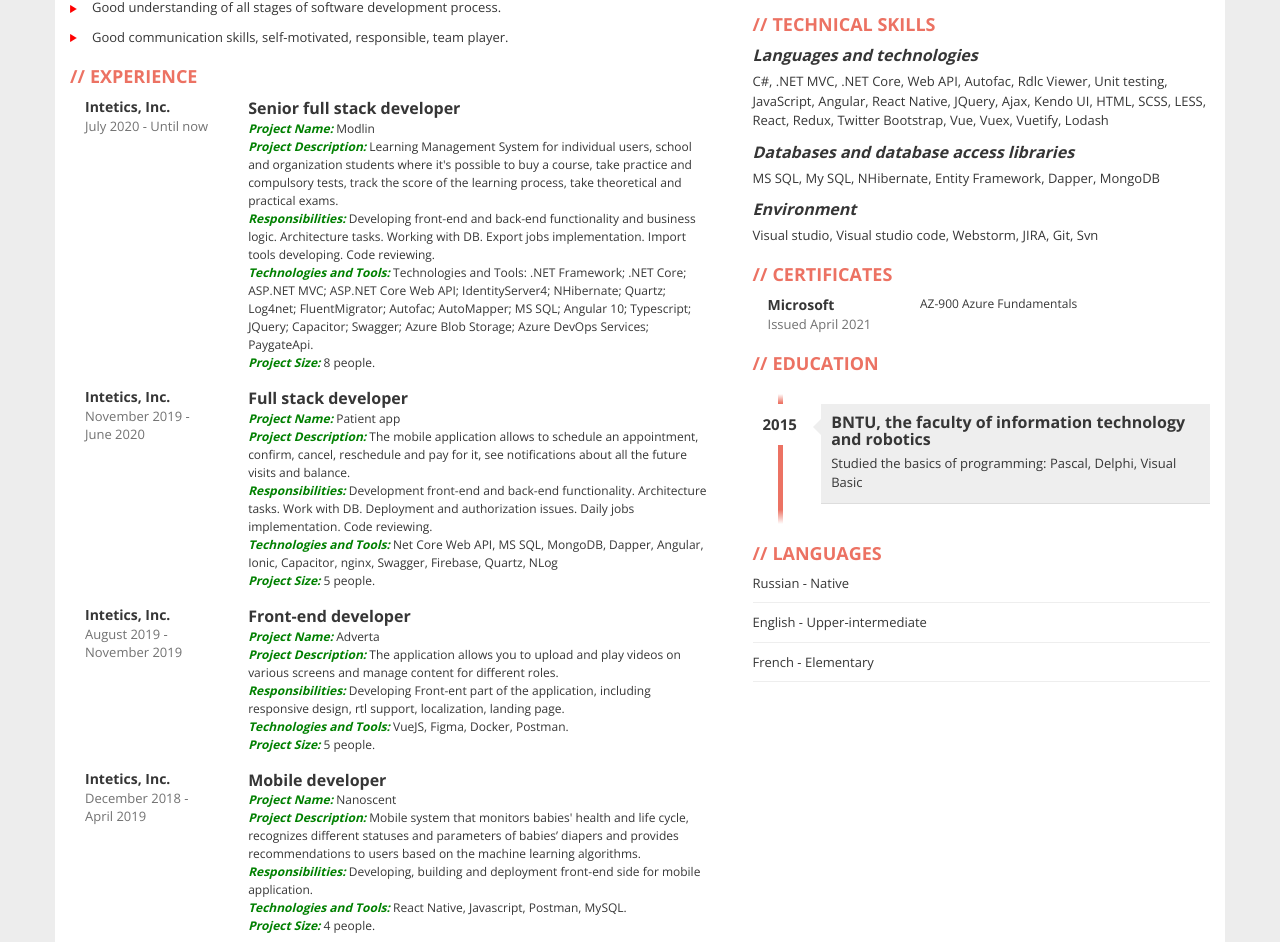
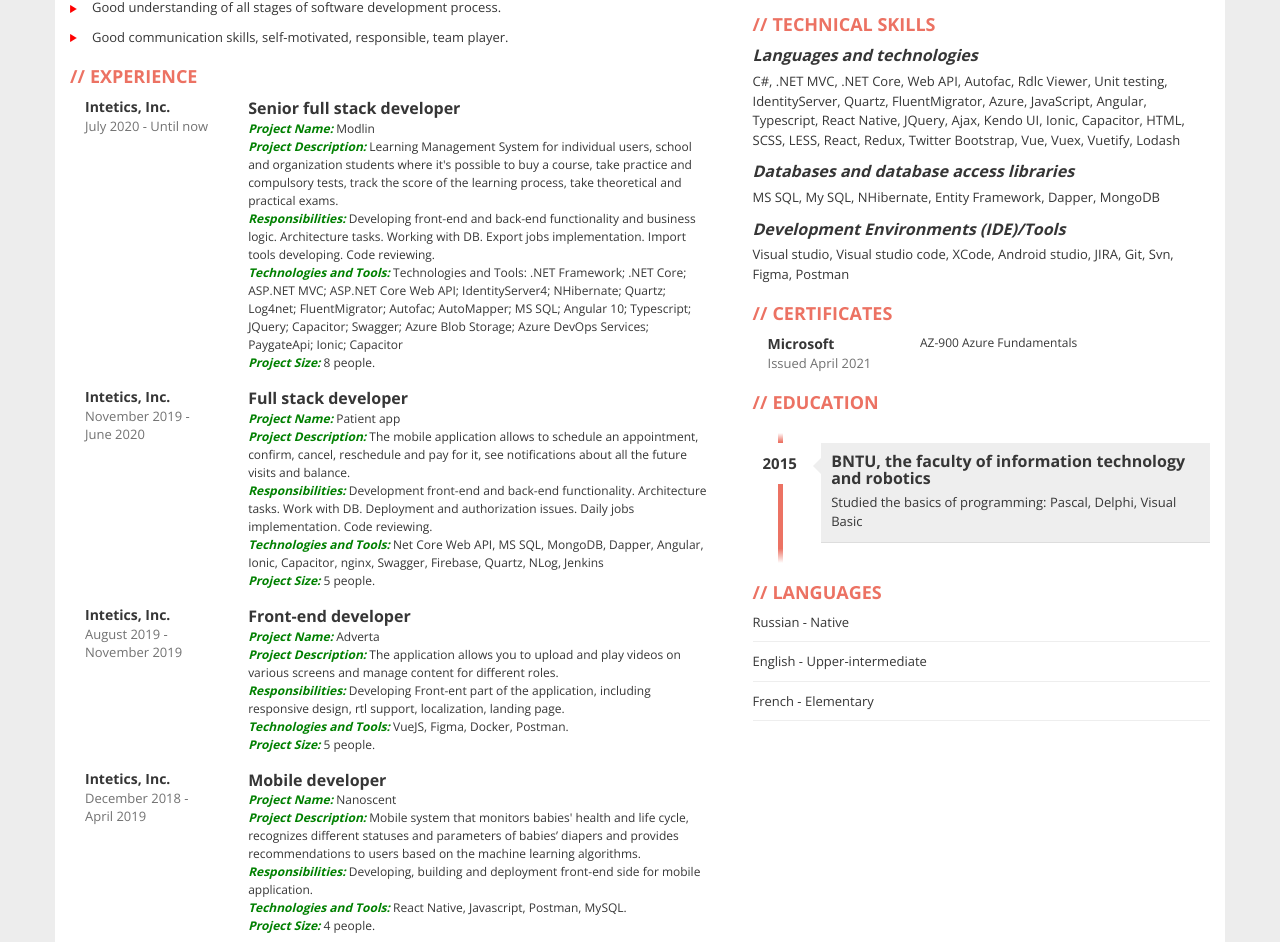
Before and after one commit to MashaKazachenok/MashaKazachenok.github.io, a plain HTML site: page index.html in a window 1280 px wide. Shown: the part 486-1428 px from the top of the page. Drawn offline with nearby package versions, Linux system fonts and the light colour scheme.

Commit message:
update skills

```diff
--- a/index.html
+++ b/index.html
@@ -16,7 +16,7 @@
             <div class="col-xs-12">
                 <div id="photo-header" class="text-center">
                     <div id="photo">
-                        <img src="images/avatar.png" alt="avatar">
+                        <img src="images/avatar.jpg" alt="avatar">
                     </div>
                     <div id="text-header">
                         <h1>Hi,<br> my name is <span>Maria Kazachenok</span> and this is my resume!</h1>
@@ -54,7 +54,7 @@
                                <div><span class="title">Project Name: </span>Modlin</div>
                                <div><span class="title">Project Description: </span>Learning Management System for individual users, school and organization students where it's possible to buy a course, take practice and compulsory tests, track the score of the learning process, take theoretical and practical exams.</div>
                                <div><span class="title">Responsibilities: </span>Developing front-end and back-end functionality and business logic. Architecture tasks. Working with DB. Export jobs implementation. Import tools developing. Code reviewing.</div>
-                               <div><span class="title">Technologies and Tools: </span>Technologies and Tools: .NET Framework; .NET Core; ASP.NET MVC; ASP.NET Core Web API; IdentityServer4; NHibernate; Quartz; Log4net; FluentMigrator; Autofac; AutoMapper; MS SQL; Angular 10; Typescript; JQuery; Capacitor; Swagger; Azure Blob Storage; Azure DevOps Services; PaygateApi.</div>
+                               <div><span class="title">Technologies and Tools: </span>Technologies and Tools: .NET Framework; .NET Core; ASP.NET MVC; ASP.NET Core Web API; IdentityServer4; NHibernate; Quartz; Log4net; FluentMigrator; Autofac; AutoMapper; MS SQL; Angular 10; Typescript; JQuery; Capacitor; Swagger; Azure Blob Storage; Azure DevOps Services; PaygateApi; Ionic; Capacitor</div>
                                <div><span class="title">Project Size: </span>8 people.</div>
                         </div>
                         </div>
@@ -70,7 +70,7 @@
                                <div><span class="title">Project Name: </span>Patient app</div>
                                <div><span class="title">Project Description: </span>The mobile application allows to schedule an appointment, confirm, cancel, reschedule and pay for it, see notifications about all the future visits and balance.</div>
                                <div><span class="title">Responsibilities: </span>Development front-end and back-end functionality. Architecture tasks. Work with DB. Deployment and authorization issues. Daily jobs implementation. Code reviewing.</div>
-                               <div><span class="title">Technologies and Tools: </span>Net Core Web API, MS SQL, MongoDB, Dapper, Angular, Ionic, Capacitor, nginx, Swagger, Firebase, Quartz, NLog</div>
+                               <div><span class="title">Technologies and Tools: </span>Net Core Web API, MS SQL, MongoDB, Dapper, Angular, Ionic, Capacitor, nginx, Swagger, Firebase, Quartz, NLog, Jenkins</div>
                                <div><span class="title">Project Size: </span>5 people.</div>
                         </div>
                         </div>
@@ -165,7 +165,7 @@
                         <div class="col-xs-9">
                             <div class="profession">Web developer</div>
                             <div class="description">Passed intensive programming courses. Got knowledges of C#, .NET,  ASP.NET MVC, JavaScript, CSS.
-                            Gained work experience with NUnit, Entity Framework, IoC container, Twitter Bootstrap, AJAX.</div>
+                            Gained work experience with NUnit, Entity Framework, IoC container, Twitter Bootstrap, Ajax.</div>
                         </div>
                     </div>
                     <div class="job clearfix">
@@ -212,12 +212,12 @@
                     <h2>Technical Skills</h2>
                     <div class="skills">
                         <div class="skill-group">Languages and technologies</div>
-                        <p>C#, .NET MVC, .NET Core, Web API, Autofac, Rdlc Viewer, Unit testing,
-                        JavaScript, Angular, React Native, JQuery, Ajax, Kendo UI, HTML, SCSS, LESS, React, Redux, Twitter Bootstrap, Vue, Vuex, Vuetify, Lodash</p>
+                        <p>C#, .NET MVC, .NET Core, Web API, Autofac, Rdlc Viewer, Unit testing, IdentityServer, Quartz, FluentMigrator, Azure,
+                        JavaScript, Angular, Typescript, React Native, JQuery, Ajax, Kendo UI, Ionic, Capacitor, HTML, SCSS, LESS, React, Redux, Twitter Bootstrap, Vue, Vuex, Vuetify, Lodash</p>
                         <div class="skill-group">Databases and database access libraries</div>
                         <p>MS SQL, My SQL, NHibernate, Entity Framework, Dapper, MongoDB</p>
-                        <div class="skill-group">Environment</div>
-                        <p>Visual studio, Visual studio code, Webstorm, JIRA, Git, Svn </p>
+                        <div class="skill-group">Development Environments (IDE)/Tools</div>
+                        <p>Visual studio, Visual studio code, XCode, Android studio, JIRA, Git, Svn, Figma, Postman</p>
                     </div>
                 </div>
 
```
Also changed, not shown: images/avatar.jpg (added), images/avatar.png (deleted).
